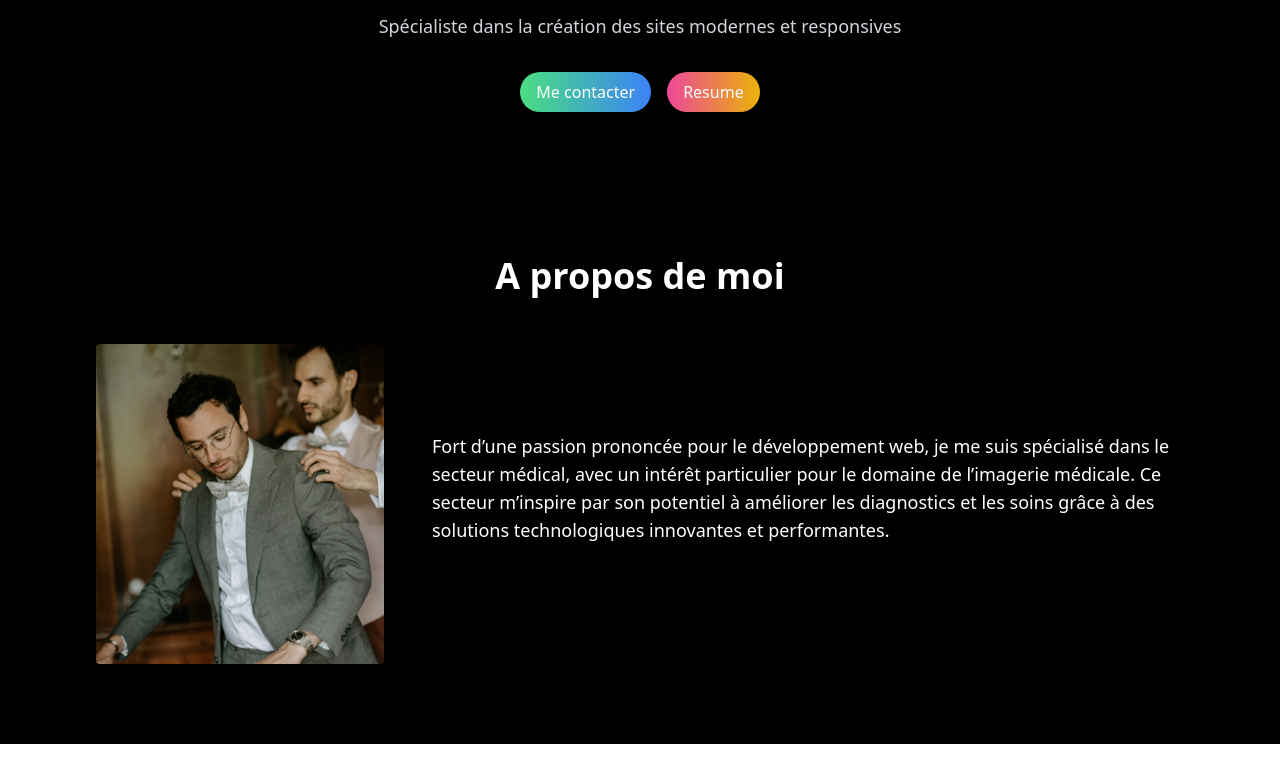
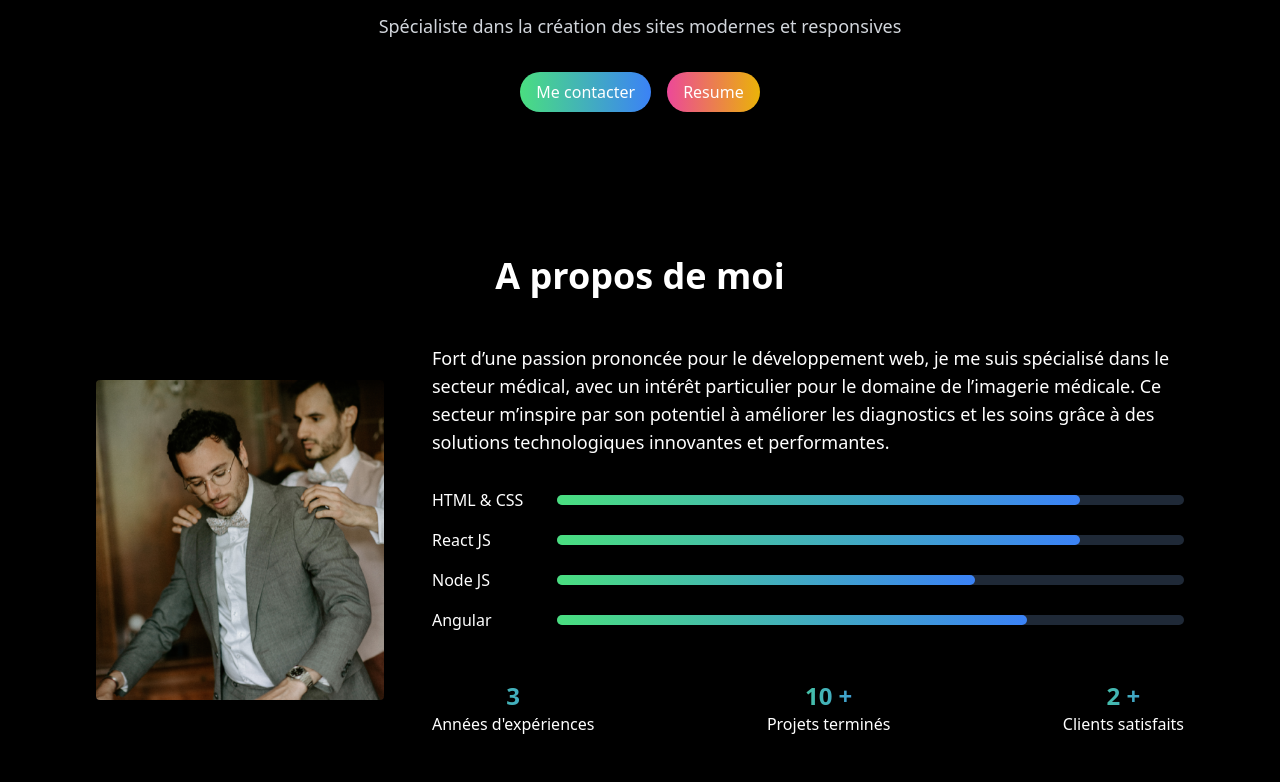
Before and after one commit to AnthonyLellouche/portfolio, a React (Vite) app: page / in a window 1280 px wide. Shown: the part 388-1170 px from the top of the page. Before the commit the page ends 1132 px from the top, so only its background shows below. Built offline with nearby package versions, Linux system fonts and the light colour scheme.

Commit message:
Partie About terminée

```diff
--- a/src/components/About.jsx
+++ b/src/components/About.jsx
@@ -21,6 +21,60 @@ const About = () => {
               son potentiel à améliorer les diagnostics et les soins grâce à des
               solutions technologiques innovantes et performantes.
             </p>
+            <div className="space-y-4">
+              <div className="flex items-center">
+                <label htmlFor="htmlandcss" className="w-2/12">
+                  HTML & CSS
+                </label>
+                <div className="grow bg-gray-800 rounded-full h-2.5">
+                  <div className="bg-gradient-to-r from-green-400 to-blue-500 h-2.5 rounded-full transform transition-transform duration-300 hover:scale-105 w-10/12"></div>
+                </div>
+              </div>
+              <div className="flex items-center">
+                <label htmlFor="htmlandcss" className="w-2/12">
+                  React JS
+                </label>
+                <div className="grow bg-gray-800 rounded-full h-2.5">
+                  <div className="bg-gradient-to-r from-green-400 to-blue-500 h-2.5 rounded-full transform transition-transform duration-300 hover:scale-105 w-10/12"></div>
+                </div>
+              </div>
+              <div className="flex items-center">
+                <label htmlFor="htmlandcss" className="w-2/12">
+                  Node JS
+                </label>
+                <div className="grow bg-gray-800 rounded-full h-2.5">
+                  <div className="bg-gradient-to-r from-green-400 to-blue-500 h-2.5 rounded-full transform transition-transform duration-300 hover:scale-105 w-8/12"></div>
+                </div>
+              </div>
+              <div className="flex items-center">
+                <label htmlFor="htmlandcss" className="w-2/12">
+                  Angular
+                </label>
+                <div className="grow bg-gray-800 rounded-full h-2.5">
+                  <div className="bg-gradient-to-r from-green-400 to-blue-500 h-2.5 rounded-full transform transition-transform duration-300 hover:scale-105 w-9/12"></div>
+                </div>
+              </div>
+            </div>
+            <div className="mt-12 flex justify-between text-center">
+              <div>
+                <h3 className="text-2xl font-bold text-transparent bg-clip-text bg-gradient-to-r from-green-400 to-blue-500">
+                  3
+                </h3>
+                <p>Années d'expériences</p>
+              </div>
+              <div>
+                <h3 className="text-2xl font-bold text-transparent bg-clip-text bg-gradient-to-r from-green-400 to-blue-500">
+                  10 +
+                </h3>
+                <p>Projets terminés</p>
+              </div>
+              <div>
+                <h3 className="text-2xl font-bold text-transparent bg-clip-text bg-gradient-to-r from-green-400 to-blue-500">
+                  2 +
+                </h3>
+                <p>Clients satisfaits</p>
+              </div>
+            </div>
           </div>
         </div>
       </div>
```
